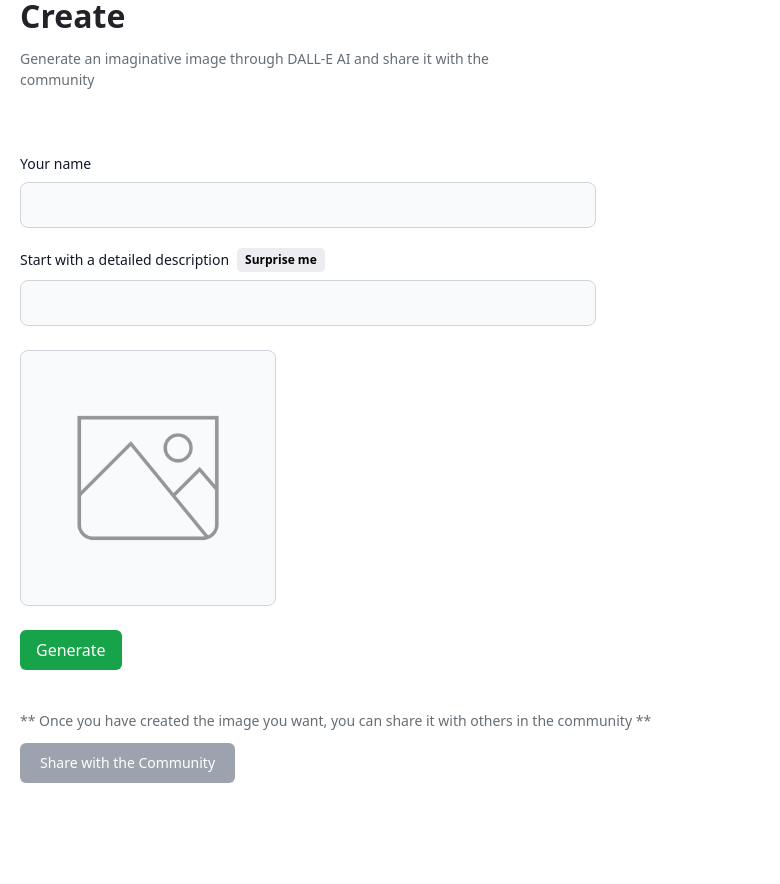
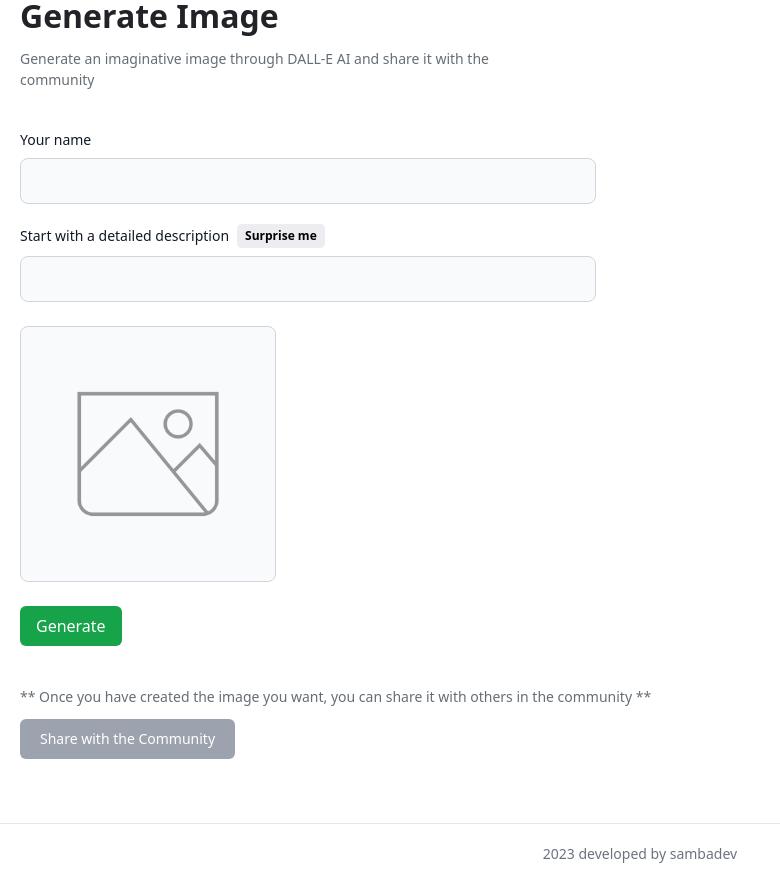
Before and after one commit to ebrimasamba/samba-ai, a Next.js app in the folder client/: page /create in a window 1280 px wide. Shown: the part 160-1044 px from the top of the page, without its empty margins (0-780 px from the left). Before the commit the page ends 1007 px from the top, so only its background shows below. Built offline with nearby package versions, Linux system fonts and the light colour scheme.

Commit message:
added footer and powered by sambadev

```diff
--- a/client/components/global/Footer.js
+++ b/client/components/global/Footer.js
@@ -3,8 +3,22 @@ import Container from "./Container";
 
 const Footer = () => {
   return (
-    <footer>
-      <Container></Container>
+    <footer className="py-5 border-t">
+      <Container className={"text-center text-gray-500 text-sm"}>
+        {/* <span>&copy; Samba.ai {new Date().getFullYear()}</span> */}
+
+        <p>
+          {new Date().getFullYear()} developed by{" "}
+          <a
+            href="https://sambadev.gm"
+            target={"_blank"}
+            className="hover:underline hover:text-primary"
+            rel="noreferrer"
+          >
+            sambadev
+          </a>
+        </p>
+      </Container>
     </footer>
   );
 };
--- a/client/pages/create.js
+++ b/client/pages/create.js
@@ -99,7 +99,7 @@ export default function Create() {
             <div className="max-w-xl">
               <div>
                 <h1 className="font-extrabold text-[#222328] text-[32px]">
-                  Create
+                  Generate Image
                 </h1>
                 <p className="mt-2 text-[#666e75] text-[14px] max-w-[500px]">
                   Generate an imaginative image through DALL-E AI and share it
@@ -107,7 +107,7 @@ export default function Create() {
                 </p>
               </div>
 
-              <form className="mt-10 sm:mt-16" onSubmit={handleSubmit}>
+              <form className="mt-10 " onSubmit={handleSubmit}>
                 <div className="mb-5">
                   <FormField
                     id={"name"}
```
